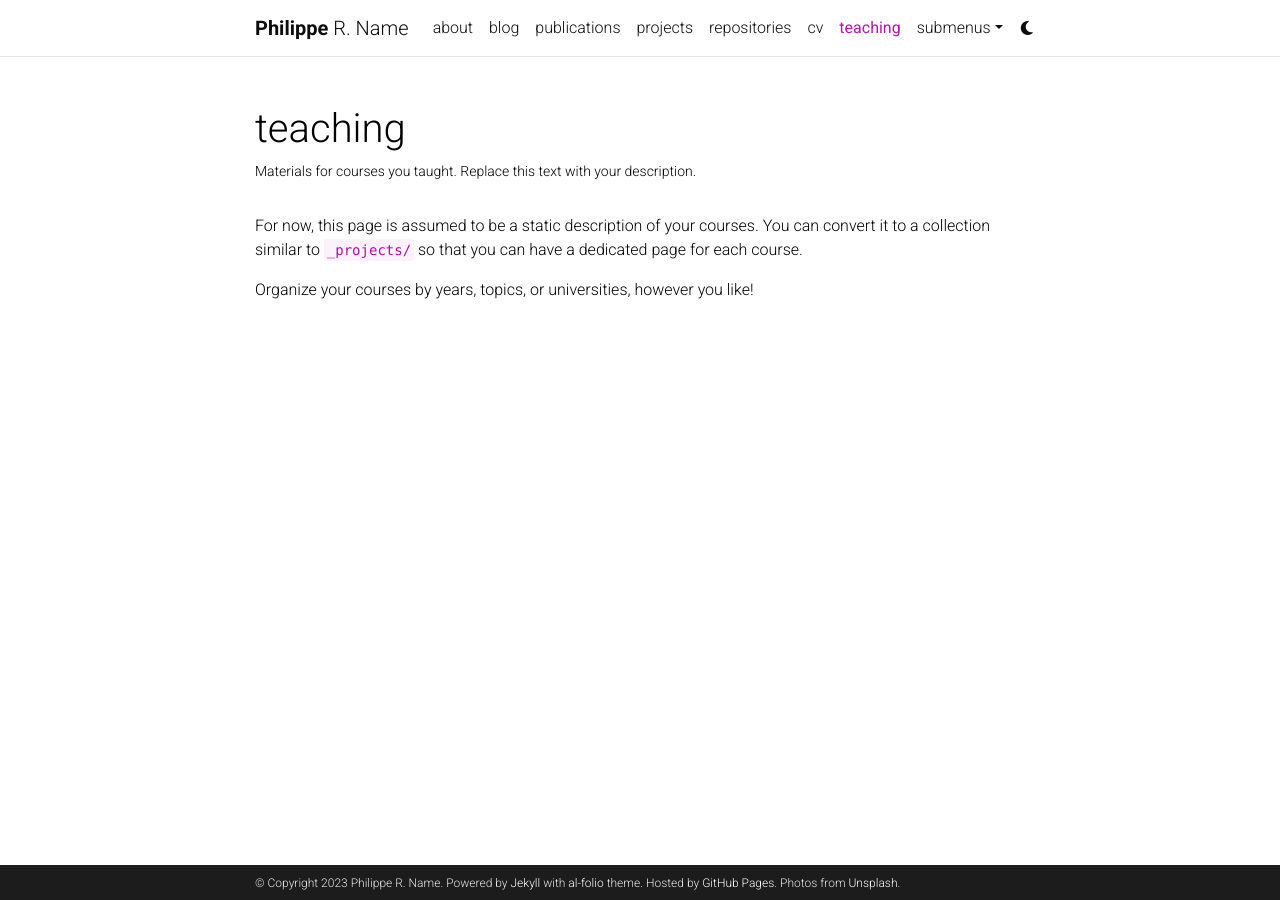
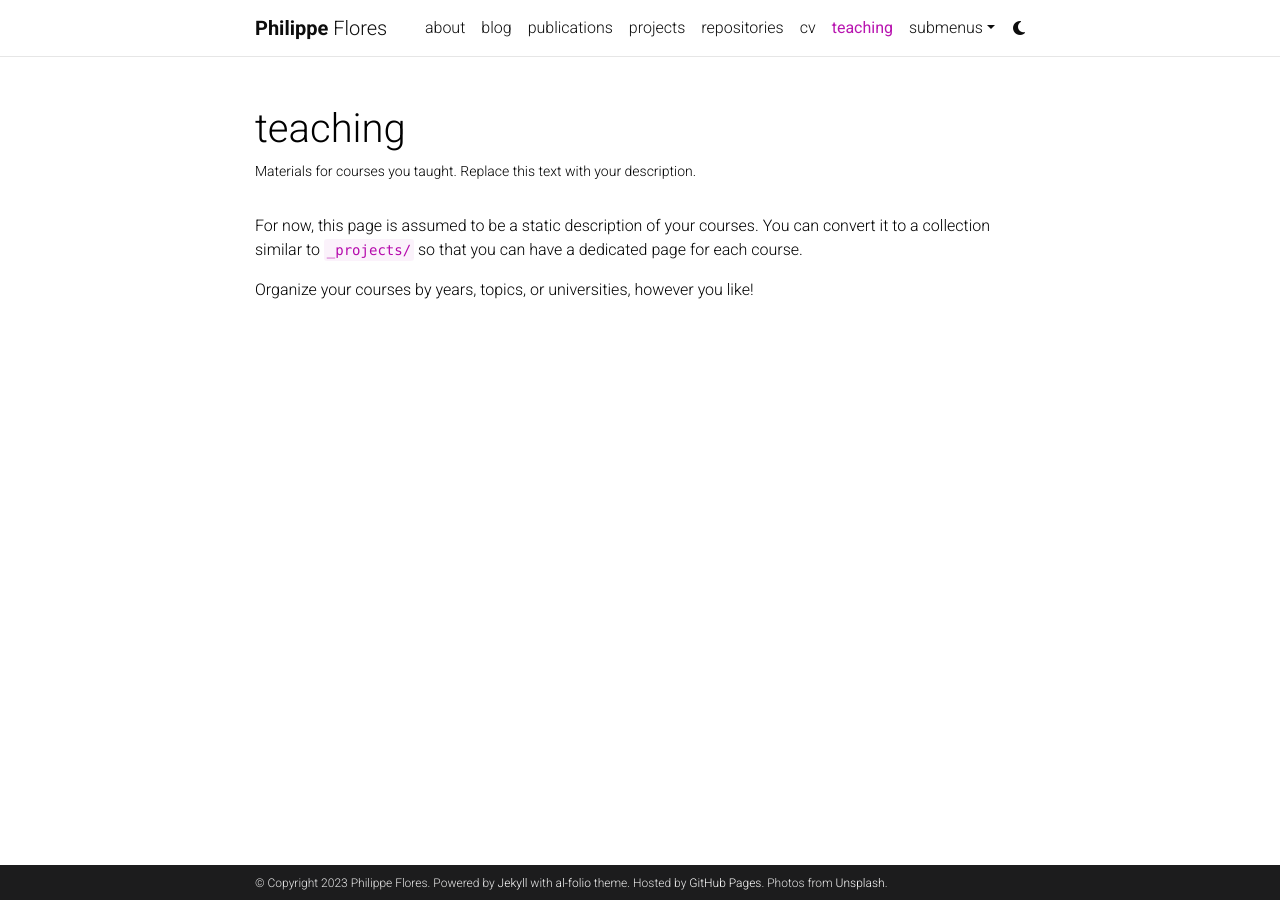
Before and after one commit to philippeflores/philippeflores.github.io, a Jekyll site: the page built from _pages/teaching.md, in a window 1280 px wide. Built offline with Jekyll 4.4.1, drawn with Linux system fonts in a browser that asks for light colours; comment, search, counter and statistics services are not loaded; a style sheet for code colours, icons or effects is not loaded.

Commit message:
Update _config.yml Name

```diff
--- a/_config.yml
+++ b/_config.yml
@@ -4,8 +4,8 @@
 
 title: blank # the website title (if blank, full name will be used instead)
 first_name: Philippe
-middle_name: R.
-last_name: Name
+middle_name:
+last_name: Flores
 email: philippe.flores@univ-lorraine.fr
 description: > # the ">" symbol means to ignore newlines until "footer_text:"
   A simple, whitespace theme for academics. Based on [*folio](https://github.com/bogoli/-folio) design.
```
